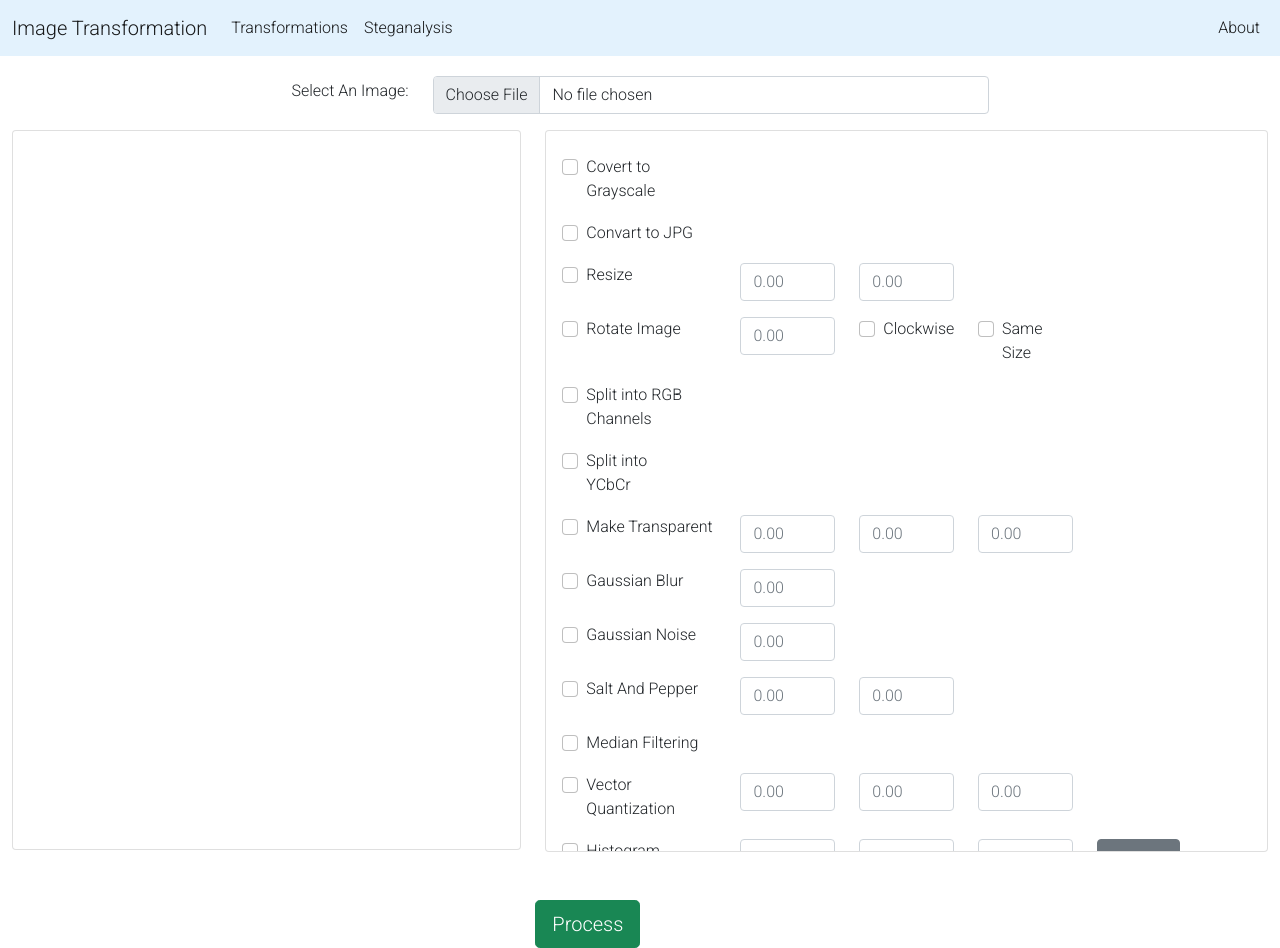
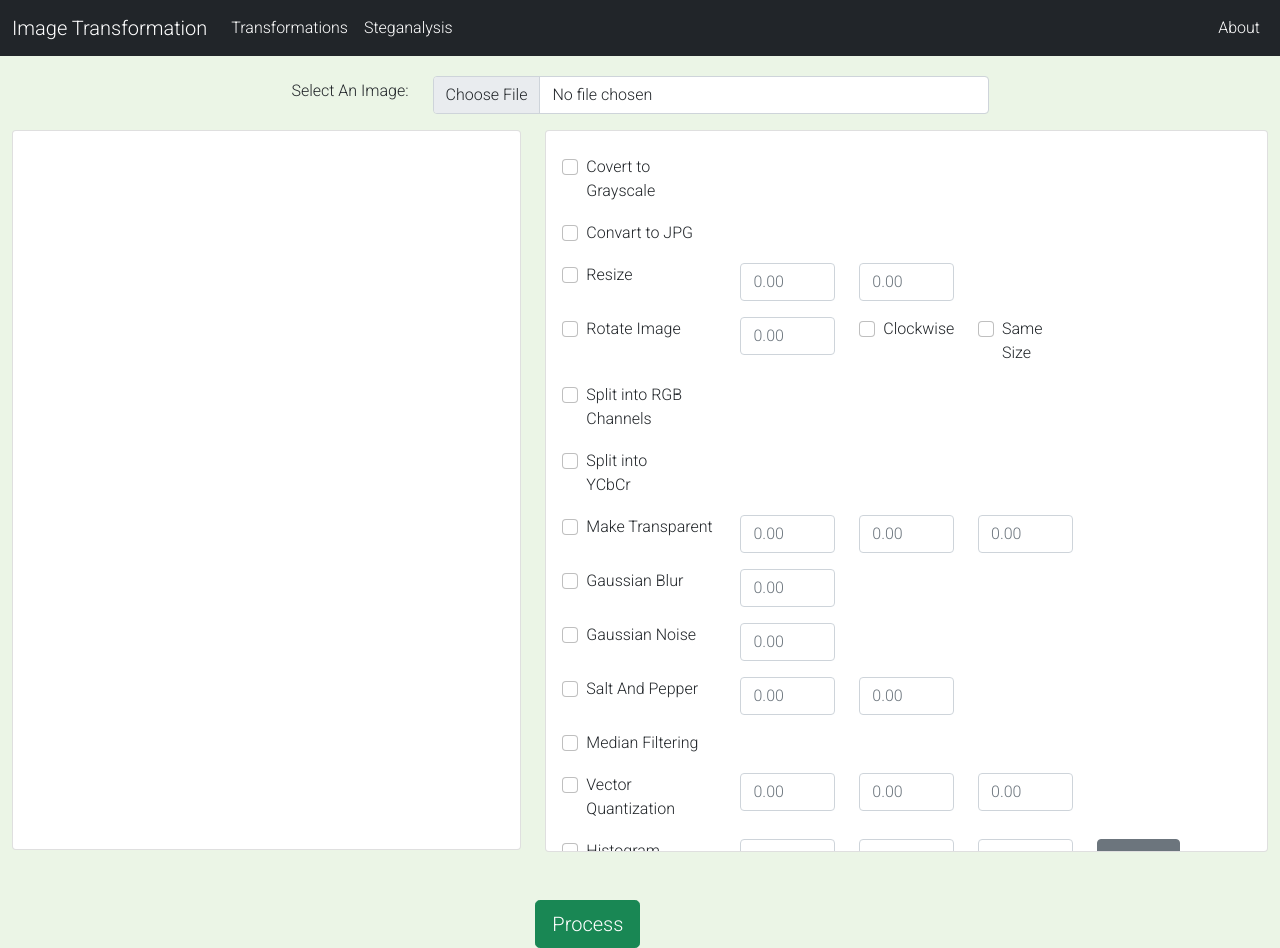
Before and after one commit to dassudip2001/vu-webapp, a Django app: page / in a window 1280 px wide. Run offline with Django 4.2, Linux system fonts and the light colour scheme.

Commit message:
id cheanges

```diff
--- a/static/css/style.css
+++ b/static/css/style.css
@@ -253,3 +253,12 @@ body{
 a:hover {
     background-color: rgb(153, 233, 131);
   }
+  body {
+    background-color: #ebf5e6;
+}
+card{
+    background-color: #ebf5e6;
+}
+card-body{
+    background-color: #ebf5e6;
+}
--- a/templates/index.html
+++ b/templates/index.html
@@ -39,8 +39,8 @@
   </head>
   <body>
     <nav
-      class="navbar navbar-expand-lg navbar-light"
-      style="background-color: #e3f2fd"
+      class="navbar navbar-expand-lg navbar-dark bg-dark"
+
     >
       <div class="container-fluid">
         <a class="navbar-brand" href="/">Image Transformation</a>
@@ -80,7 +80,8 @@
               href="/about"
               >About</a
             >
-          </li></ul>
+          </li>
+            </ul>
 
         </div>
       </div>
--- a/templates/transformation.html
+++ b/templates/transformation.html
@@ -48,8 +48,8 @@
 
       <div class="row">
         <div class="col-3 my-2"><div class="form-check">
-  <input class="form-check-input" type="checkbox" value="" id="flexCheckDefault">
-  <label class="form-check-label" for="flexCheckDefault">
+  <input class="form-check-input" type="checkbox" value="" id="idGrayscale">
+  <label class="form-check-label" for="idGrayscale">
     Covert to Grayscale
   </label>
 </div></div>
```
Also changed, not shown: static/image/address-card-solid.svg (added), static/image/user-solid.svg (added).
